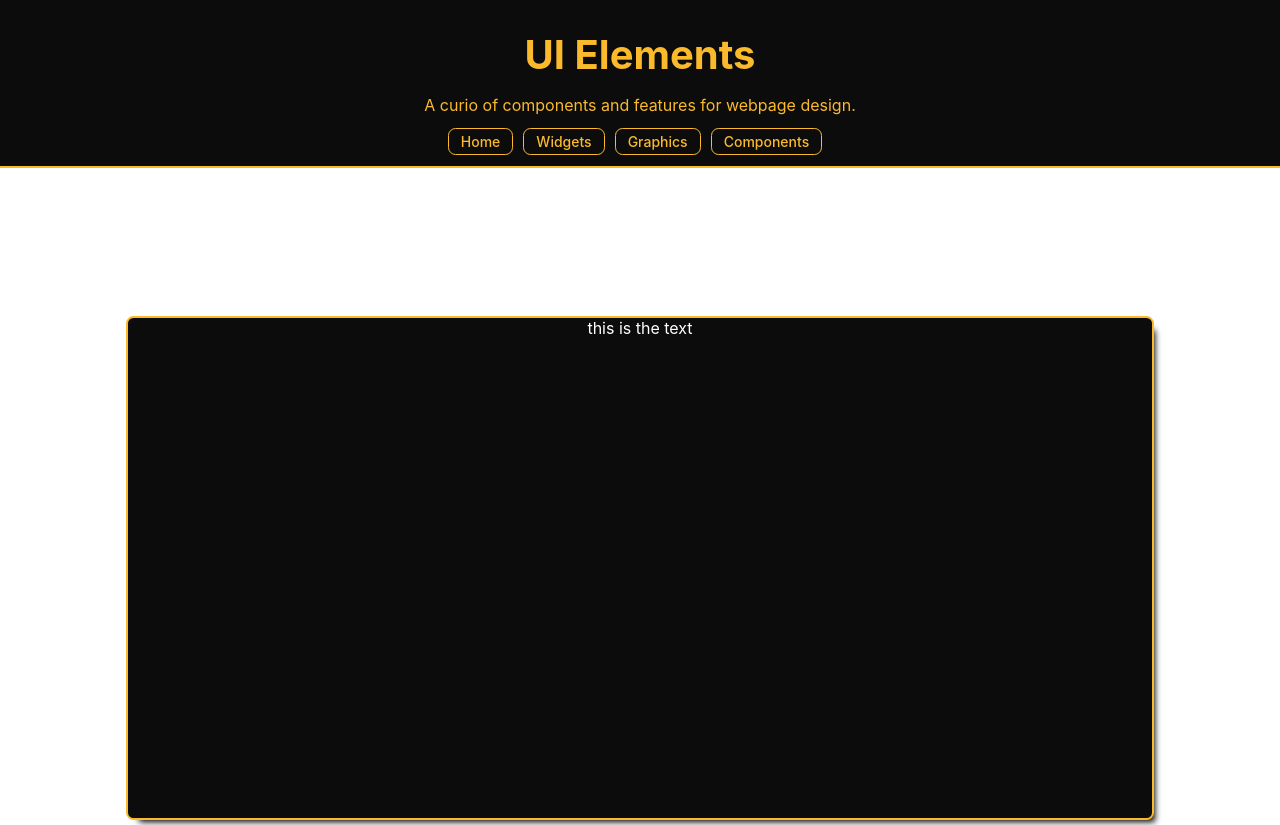
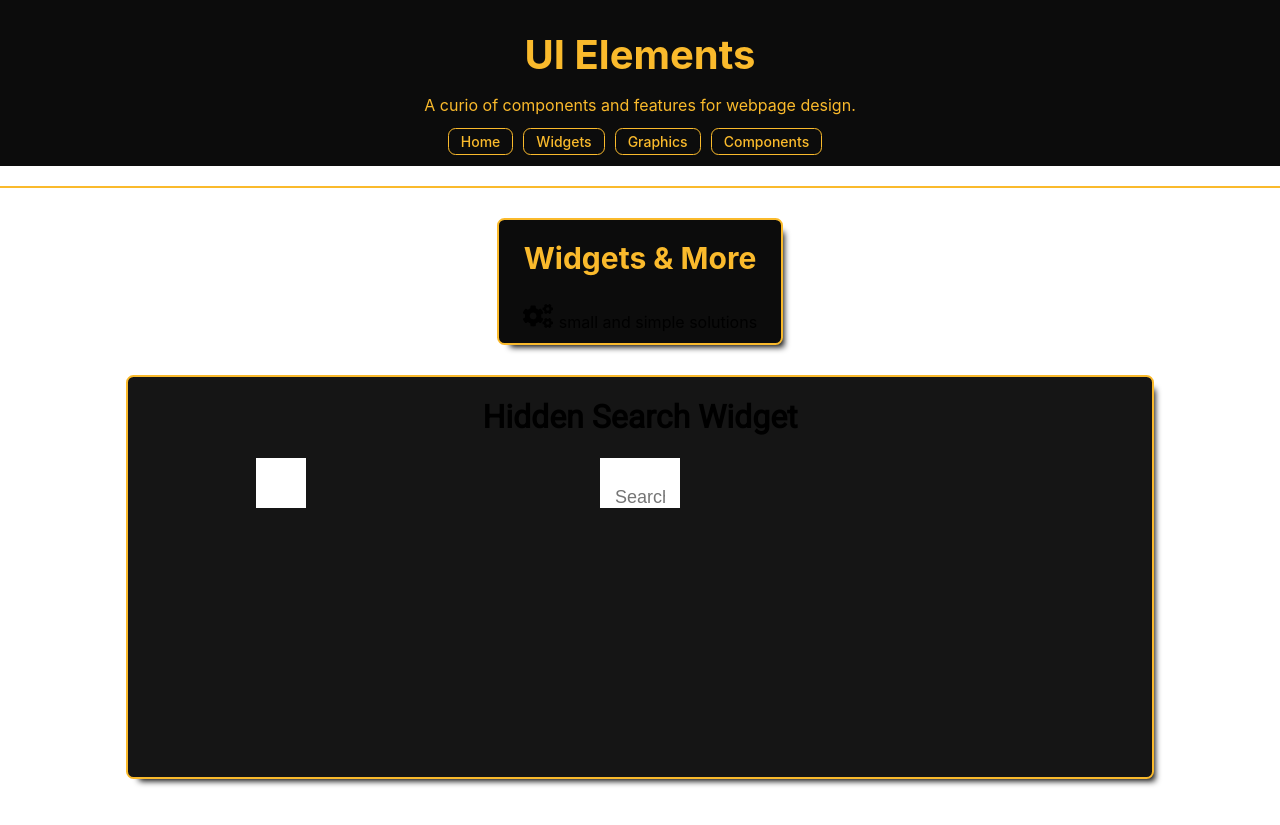
Before and after one commit to ARFreiler/UI_Elements, a React (Create React App) app in the folder ui_elements/: page /widgets in a window 1280 px wide. Shown: the top 825 px of the page. Built offline with nearby package versions, Linux system fonts and the light colour scheme.

Commit message:
Added the Hidden Search widget to the widget element.

```diff
--- a/ui_elements/src/components/Content.js
+++ b/ui_elements/src/components/Content.js
@@ -5,7 +5,7 @@
 // import Header from './Header/Header';
 // import Footer from './Footer/Footer';
 // import UiElements from './UiElements/UiElements';
-import Homepage from './Homepage/Homepage';
+// import Homepage from './Homepage/Homepage';
 import Widgets from './WidgetElements/Widgets';
 // import Images from './ImageElements/Images';
 
@@ -14,7 +14,7 @@ import './Content.css';
 const Content = () => {
     return (
         <div className="content-content">
-            <Homepage />
+            {/* <Homepage /> */}
             <Widgets />
         </div>
         // <Switch>
--- /dev/null
+++ b/ui_elements/src/components/HiddenSearch/HiddenSearch.css
@@ -0,0 +1,70 @@
+@import url('https://fonts.googleapis.com/css2?family=Roboto&display=swap');
+/* * {
+    box-sizing: border-box;
+} */
+
+/* body {
+    background-image: linear-gradient(90deg, #7d5fff, #7158e2);
+    font-family: 'Roboto', sans-serif;
+    height: 100vh;
+    margin: 0;
+    overflow: hidden;
+    display: flex;
+    align-items: center;
+    justify-content: center;
+} */
+
+.widget-panel {
+    width: 60vw;
+}
+
+.hidden-search-container {
+    /* background-image: linear-gradient(90deg, #7d5fff, #7158e2); */
+    font-family: 'Roboto', sans-serif;
+    /* height: 100vh; */
+    margin: 0;
+    overflow: hidden;
+    display: flex;
+    align-items: center;
+    justify-content: center;
+}
+
+.search {
+    position: relative;
+    height: 50px;
+}
+
+.search .input {
+    background-color: #fff;
+    border: 0;
+    font-size: 18px;
+    padding: 15px;
+    height: 50px;
+    width: 50px;
+    transition: width 0.3s ease;
+}
+
+.btn {
+    background-color: #fff;
+    border: 0;
+    cursor: pointer;
+    font-size: 24px;
+    position: absolute;
+    top: 0;
+    left: 0;
+    height: 50px;
+    width: 50px;
+    transition: transform 0.3s ease;
+}
+
+.btn:focus, .input:focus {
+    outline: none;
+}
+
+.search.active .input {
+    width: 200px;
+}
+
+.search.active .btn {
+    transform: translateX(198px);
+}
--- a/ui_elements/src/components/HiddenSearch/HiddenSearch.js
+++ b/ui_elements/src/components/HiddenSearch/HiddenSearch.js
@@ -1,10 +1,28 @@
 import React from 'react';
 
+import "./HiddenSearch.css";
+
 const HiddenSearch = () => {
+
+    // const search = document.querySelector('.search')
+    // const btn = document.querySelector('.btn')
+    // const input = document.querySelector('.input')
+
+    // btn.addEventListener('click', () => {
+    //     search.classList.toggle('active')
+    //     input.focus()
+    // })
+
     return (
-        <div className="container">
+        <div className="hidden-search-container">
             <div className="hidden-search">
-                <h1>This Is The Hidden Search Widget</h1>
+                <h1>Hidden Search Widget</h1>
+                <div className="widget-panel">
+                    <div class="search">
+                        <input type="text" class="input" placeholder="Search..." />
+                        <button class="btn"><i class="fas fa-search"></i></button>
+                    </div>
+                </div>
 
             </div>
         </div>
--- a/ui_elements/src/components/Homepage/Homepage.css
+++ b/ui_elements/src/components/Homepage/Homepage.css
@@ -7,6 +7,9 @@
 }
 
 .homepage-panel {
+    display: flex;
+    justify-content: center;
+    align-items: center;
     background: rgb(12, 12, 12);
     height: 500px;
     width: 80vw;
@@ -18,4 +21,5 @@
 
 .homepage-text {
     color: white;
+    width: 70%;
 }
--- a/ui_elements/src/components/Homepage/Homepage.js
+++ b/ui_elements/src/components/Homepage/Homepage.js
@@ -6,7 +6,9 @@ const Homepage = () => {
     return (
         <div className="homepage">
             <div className="homepage-panel">
-                <div className="homepage-text">this is the text</div>
+                <div className="homepage-text">
+                    <p>Lorem ipsum dolor sit, amet consectetur adipisicing elit. Veritatis sequi quidem vero temporibus odit nisi impedit ipsam neque ut, incidunt quasi eius quos nemo obcaecati eum. Odio similique doloremque ex ipsa, ullam earum reprehenderit id amet quia officiis fugit minima, tempora consectetur vero distinctio natus. Quae asperiores vero quaerat officiis!</p>
+                </div>
             </div>
         </div>
     );
--- a/ui_elements/src/components/Navbar/Navbar.js
+++ b/ui_elements/src/components/Navbar/Navbar.js
@@ -1,6 +1,6 @@
 import React from 'react';
 // import { Link } from "react-router-dom";
-import Homepage from '../Homepage/Homepage';
+// import Homepage from '../Homepage/Homepage';
 
 import {
     BrowserRouter as Router,
--- a/ui_elements/src/components/WidgetElements/Widgets.css
+++ b/ui_elements/src/components/WidgetElements/Widgets.css
@@ -45,6 +45,6 @@
     border: 2px solid rgb(250, 186, 44);
     background: rgb(21, 21, 21);
     border-radius: 7.5px;
-    height: 200px;
+    height: 400px;
     width: 80vw;
 }
--- a/ui_elements/src/components/WidgetElements/Widgets.js
+++ b/ui_elements/src/components/WidgetElements/Widgets.js
@@ -1,5 +1,5 @@
 import React from 'react';
-// import HiddenSearch from '../HiddenSearch/HiddenSearch';
+import HiddenSearch from '../HiddenSearch/HiddenSearch';
 import { FaCogs } from "react-icons/fa"
 
 import './Widgets.css';
@@ -15,7 +15,7 @@ const Widgets = () => {
             </div>
             <div className="widgets-panels">
                 <div className="widget-one">
-                    {/* <HiddenSearch /> */}
+                    <HiddenSearch />
                 </div>
             </div>
         </div>
```
